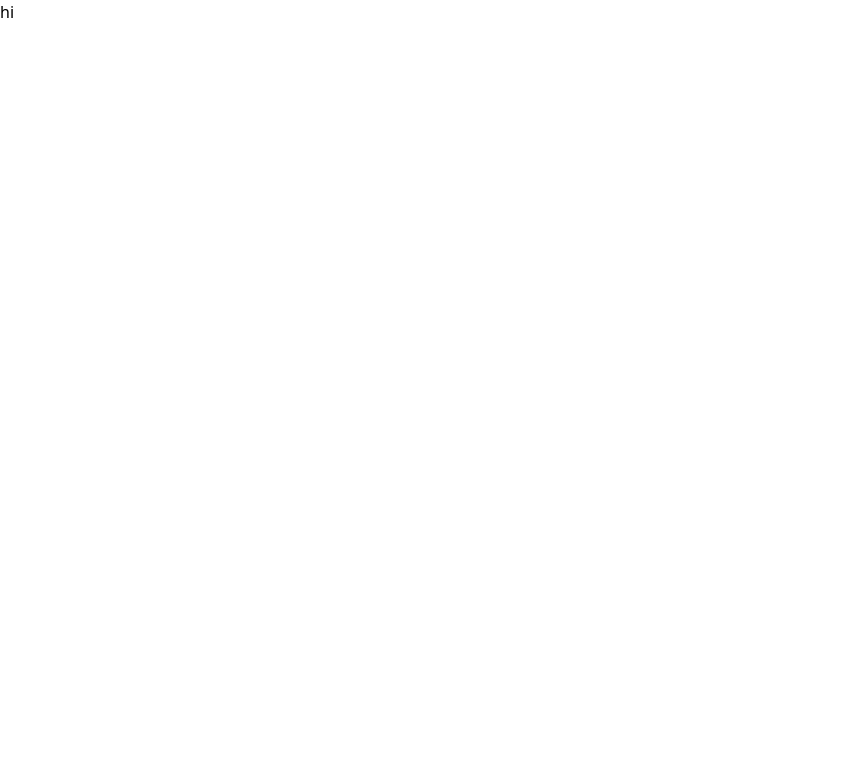
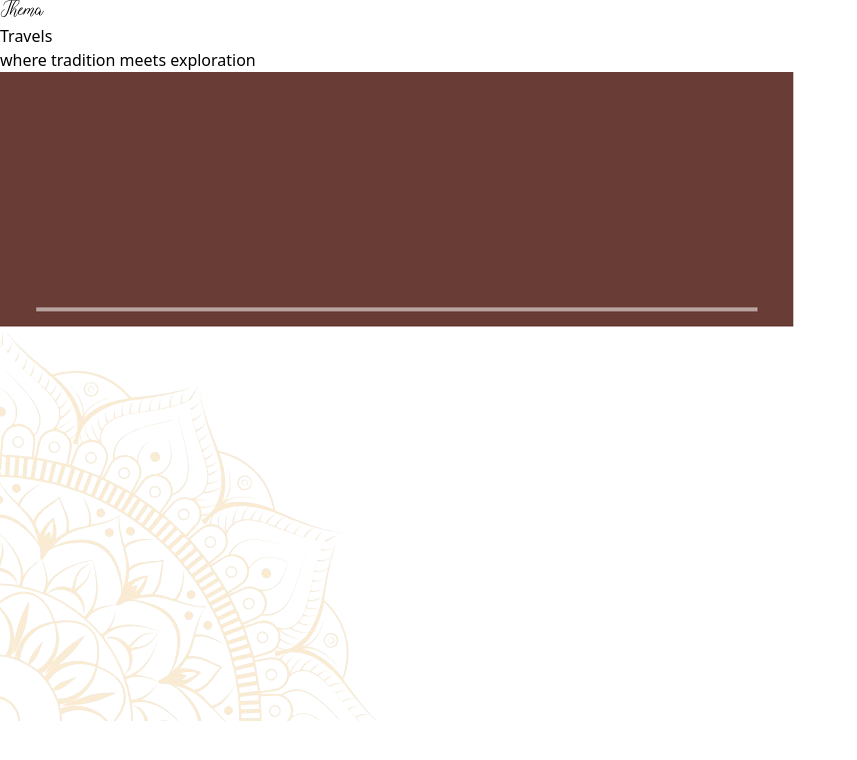
Before and after one commit to udara-neminda-chandrawansa/thema-travels, a React (Vite) app: page / in a window 1280 px wide. Shown: the top 760 px of the page, without its empty margins (0-857 px from the left). Built offline with nearby package versions, Linux system fonts and the light colour scheme.

Commit message:
basic done home

```diff
--- a/src/App.css
+++ b/src/App.css
@@ -2,3 +2,7 @@
   padding: 0%;
   margin: 0%;
 }
+
+.angelina{
+  font-family: angelina;
+}
--- a/src/App.jsx
+++ b/src/App.jsx
@@ -1,16 +1,25 @@
-import './App.css'
+import brown_bottom from "./assets/home/brown-bottom.png";
+import side_round from "./assets/home/side-round.png";
+import "./App.css";
 
 function App() {
-
-
   return (
     <>
-      <div>
-        hi
+      <div className="flex h-dvh justify-between items-center flex-col">
+        <div className="text-center h-1/3 pt-[100px]">
+          <p className="angelina text-[900%] max-md:text-[700%]">Thema</p>
+          <p className="uppercase text-8xl max-sm:text-6xl">Travels</p>
+          <p className="uppercase text-3xl max-sm:text-xl font-bold">
+            where tradition meets exploration
+          </p>
+        </div>
+        <div className="w-full h-1/3 relative">
+          <img src={brown_bottom} alt="bottom" className="w-full h-full object-cover object-bottom" />
+          <img src={side_round} alt="side-round" className="absolute bottom-0" />
+        </div>
       </div>
-
     </>
-  )
+  );
 }
 
-export default App
+export default App;
--- a/src/index.css
+++ b/src/index.css
@@ -1,3 +1,8 @@
 @tailwind base;
 @tailwind components;
 @tailwind utilities;
+
+@font-face {
+    font-family: "angelina";
+    src: url("./assets/fonts/angelina.otf");
+}
```
Also changed, not shown: src/assets/home/brown-bottom.png (added), src/assets/home/side-round.png (added).
